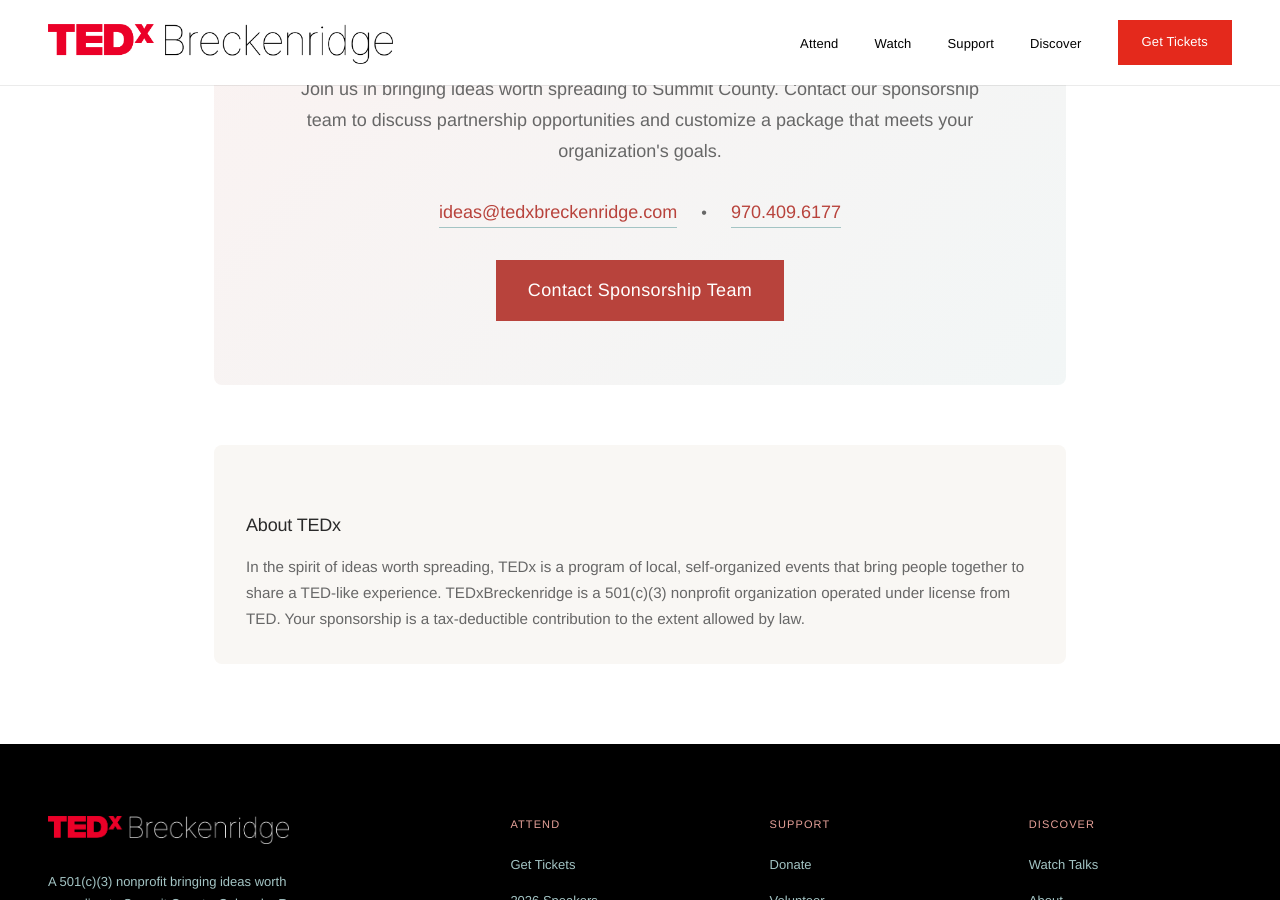
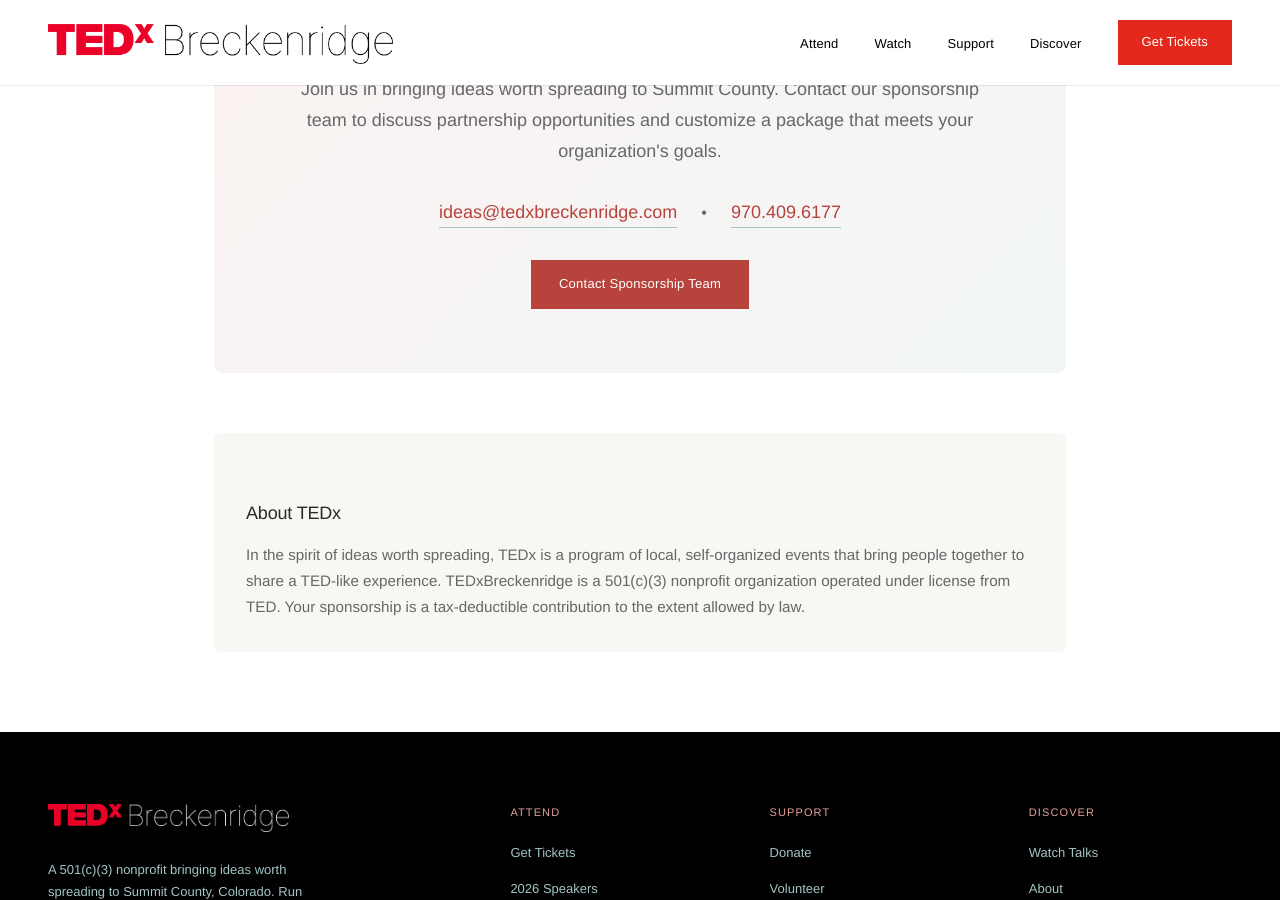
Before and after one commit to ardell/tedxbreckenridge, a Jekyll site: the page built from website/pages/sponsor.md, in a window 1280 px wide and 900 px high, scrolled down 4491 px. Built offline with Jekyll 4.4.1, drawn with Linux system fonts in a browser that asks for light colours.

Commit message:
Remove custom button styles on the sponsor page.

```diff
--- a/website/pages/sponsor.md
+++ b/website/pages/sponsor.md
@@ -249,7 +249,7 @@
         <a href="tel:9704096177" style="color: var(--terracotta); font-size: 1.125rem; font-weight: 500; text-decoration: none;">970.409.6177</a>
       </div>
 
-      <a href="/contact/" class="btn btn-primary" style="font-size: 1.125rem; padding: 16px 32px;">Contact Sponsorship Team</a>
+      <a href="/contact/" class="btn btn-primary">Contact Sponsorship Team</a>
     </div>
 
     <div style="margin-top: 60px; padding: 32px; background: var(--cream); border-radius: 8px;">
```
